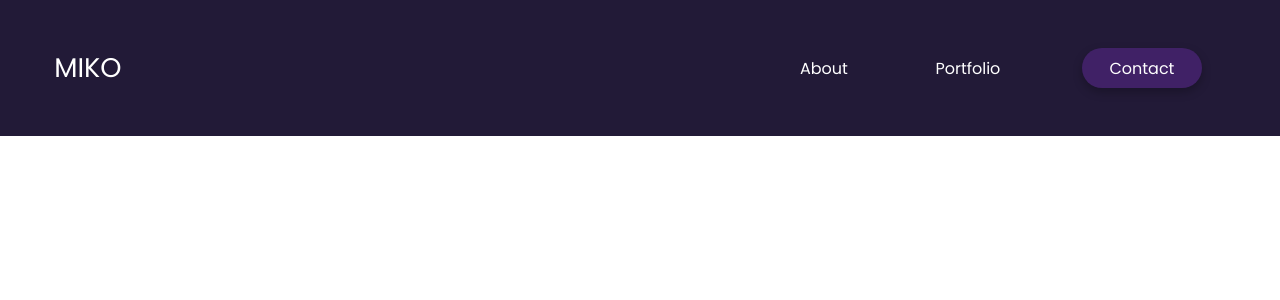
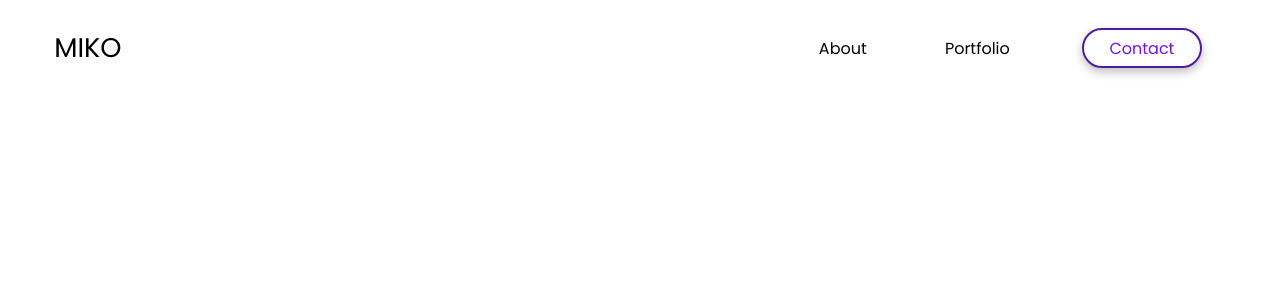
Before and after one commit to barreyrojohnmiko/personal-portfolio, a React (Create React App) app: page / in a window 1280 px wide. Shown: the top 300 px of the page. Built offline with nearby package versions, Linux system fonts and the light colour scheme.

Commit message:
added border color in the button

```diff
--- a/src/components/Home.css
+++ b/src/components/Home.css
@@ -5,11 +5,11 @@
 }
 
 .header {
-    height: 17%;
+    height: 12%;
     display: flex;
     justify-content: space-between;
     align-items: center;
-    background: #221A37;
+    /* background: #221A37; */
     padding-left: 4.23%;
     padding-right: 4.23%;
 }
@@ -19,7 +19,7 @@
     font-style: normal;
     font-weight: 400;
     font-size: 27px;
-    color: #FFFFFF;
+    color: #000000;
     width: 10.2112676056338%;
 }
 
@@ -30,16 +30,30 @@
     width: 80.63380281690141%;
 }
 
-.header-btn-text {
+.header-btn-text-normal {
     font-family: 'Poppins', sans-serif;
     font-style: normal;
     font-weight: 400;
     font-size: 16px;
-    color: #FFFFFF;
+    color: #000000;
 }
 
-.header-btn-text:hover {
-    color: #C6C9FF;
+.header-btn-text-special {
+    font-family: 'Poppins', sans-serif;
+    font-style: normal;
+    font-weight: 500;
+    font-size: 16px;
+    color: #750ff7;
+}
+
+.header-btn-text-normal:hover {
+    color: #750ff7;
+}
+
+.header-btn-text-special:hover {
+    color: #FFFFFF;
+    background: #750ff7;
+    border: none;
 }
 
 .btn-about {
@@ -48,7 +62,7 @@
 }
 
 .btn-about-link {
-    margin-left: 8%;
+    margin-left: 7%;
 }
 
 .btn-resume {
@@ -57,12 +71,12 @@
 }
 
 .btn-resume-link {
-    margin-left: 8%;
+    margin-left: 7%;
 }
 
 .btn-contact {
-    background: #402166;
-    border: none;
+    background: transparent;
+    border: 2px solid #4c1ba1;
     height: 40px;
     width: 120px;
     box-shadow: 0px 4px 10px rgba(0, 0, 0, 0.25);
@@ -71,5 +85,5 @@
 
 .btn-contact-link {
     margin-right: 2.53521126760563%;
-    margin-left: 8%;
+    margin-left: 7%;
 }
--- a/src/components/Home.tsx
+++ b/src/components/Home.tsx
@@ -20,13 +20,13 @@ const Home = () => {
         <div className="header-logo">MIKO</div>
         <div className="header-menu">
           <Link to="/about" className="btn-about-link">
-            <button className="header-btn-text btn-about">About</button>
+            <button className="header-btn-text-normal btn-about">About</button>
           </Link>
           <Link to="/portfolio" className="btn-resume-link">
-            <button className="header-btn-text btn-resume">Portfolio</button>
+            <button className="header-btn-text-normal btn-resume">Portfolio</button>
           </Link>
           <Link to="/contact" className="btn-contact-link">
-            <button className="header-btn-text btn-contact">Contact</button>
+            <button className="header-btn-text-special btn-contact">Contact</button>
           </Link>
         </div>
       </div>
```
